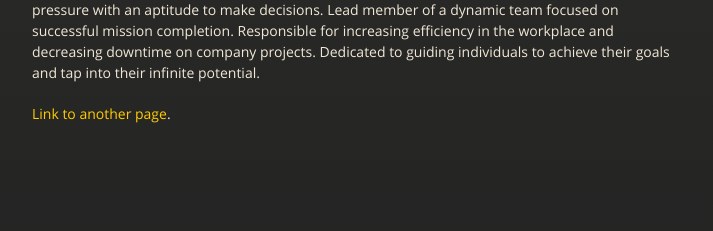
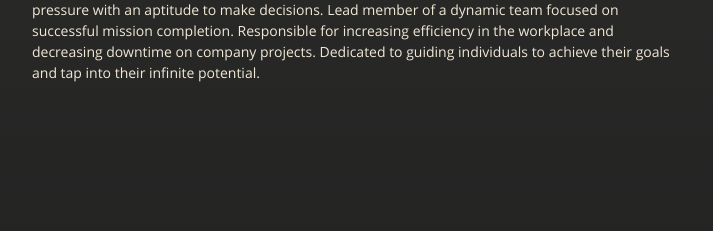
Before and after one commit to dspucches/dspucches.github.io, a Jekyll site: the page built from index.md, in a window 1280 px wide. Shown: the part 1044-1275 px from the top of the page, without its empty margins (283-996 px from the left). Built offline with Jekyll 4.4.1, drawn with Linux system fonts in a browser that asks for light colours; after the commit the page ends 1237 px from its top, so only the background shows below that.

Commit message:
Update index.md

```diff
--- a/index.md
+++ b/index.md
@@ -17,5 +17,3 @@ Motivated and disciplined Cybersecurity professional and Army veteran that can w
 aptitude to make decisions. Lead member of a dynamic team focused on successful mission completion.
 Responsible for increasing efficiency in the workplace and decreasing downtime on company projects.
 Dedicated to guiding individuals to achieve their goals and tap into their infinite potential.
-
-[Link to another page](./dspucches.github.io).
```
